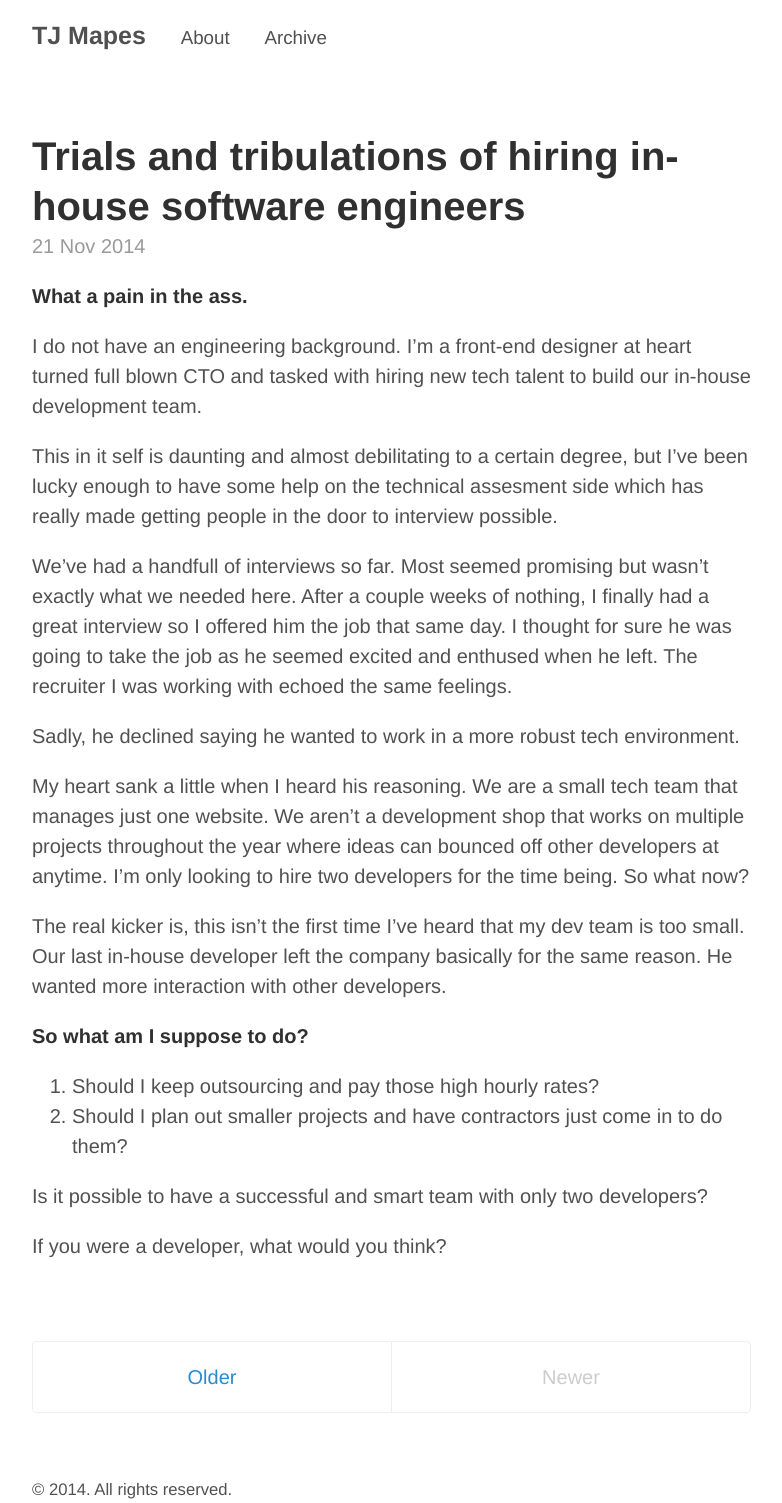
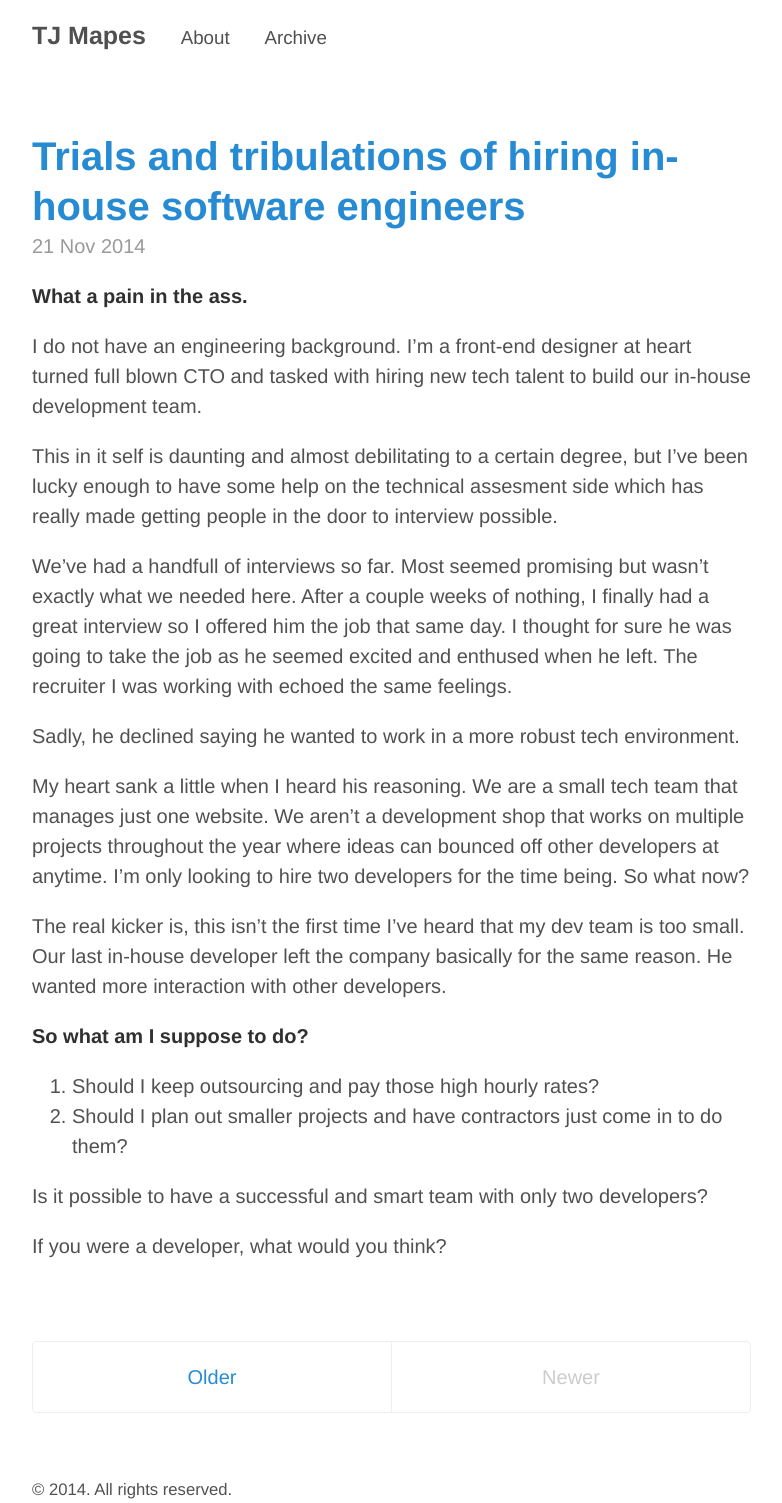
Before and after one commit to tjmapes/tjmapes.github.io, a Jekyll site: the page built from index.html, in a window 1280 px wide. Shown: the whole page, without its empty margins (248-1030 px from the left). Built offline with Jekyll 4.4.1, drawn with Linux system fonts in a browser that asks for light colours; the list of posts is cut into pages by our own code.

Commit message:
removes dark color on headline hrefs

```diff
--- a/public/css/poole.css
+++ b/public/css/poole.css
@@ -335,8 +335,7 @@ tbody tr:nth-child(odd) th {
 
 /* Blog post or page title */
 .page-title,
-.post-title,
-.post-title a {
+.post-title {
   color: #303030;
 }
 .page-title,
```
